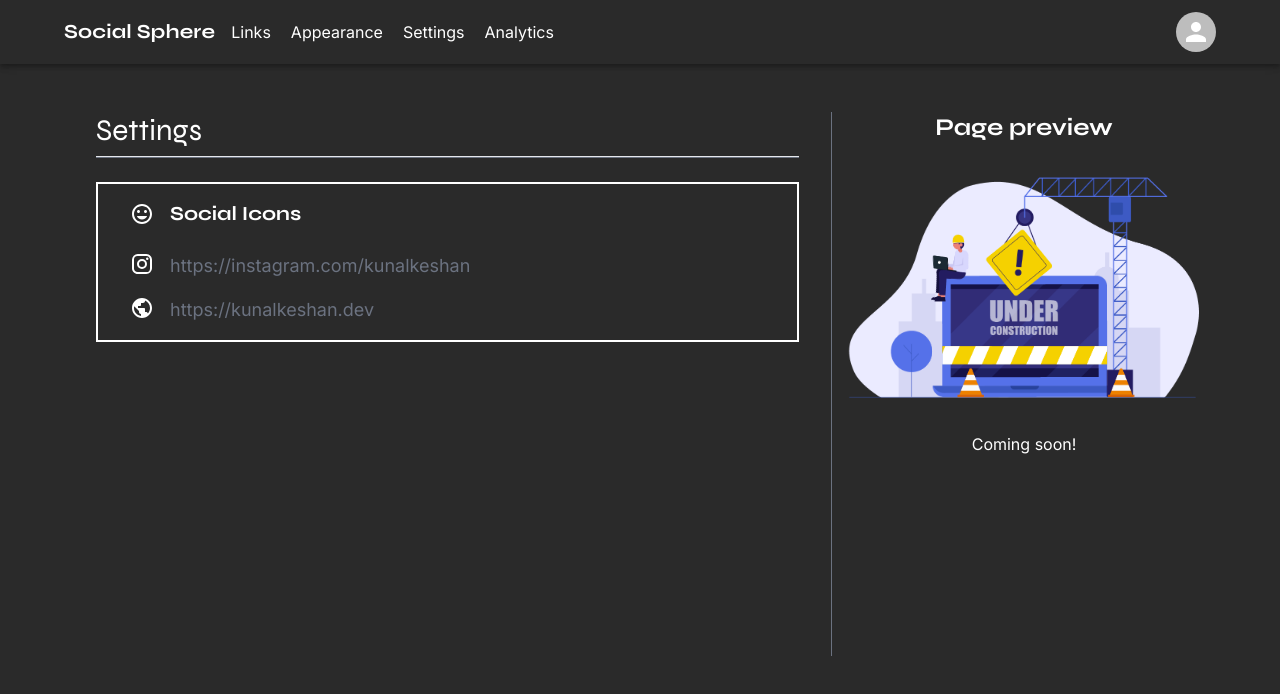
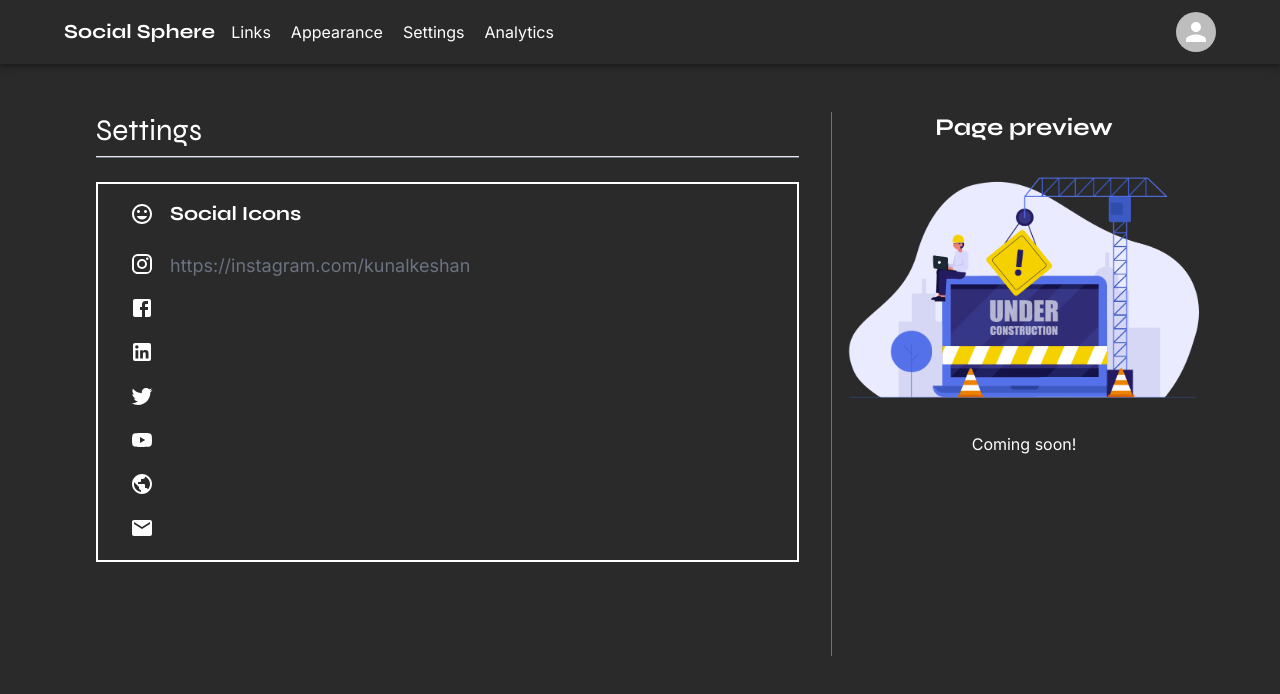
Before and after one commit to kunalkeshan/Social-Sphere, a React (Vite) app in the folder client/: page /admin/settings in a window 1280 px wide. Shown: the top 694 px of the page. Built offline with nearby package versions, Linux system fonts and the light colour scheme; sample sign-in values are in the browser's storage.

Commit message:
chore: update socials integration (wip)

```diff
--- a/client/src/pages/admin/Settings.tsx
+++ b/client/src/pages/admin/Settings.tsx
@@ -1,3 +1,4 @@
+import { useState } from 'react';
 import TagFacesIcon from '@mui/icons-material/TagFaces';
 import InstagramIcon from '@mui/icons-material/Instagram';
 import FacebookIcon from '@mui/icons-material/Facebook';
@@ -7,6 +8,7 @@ import PublicIcon from '@mui/icons-material/Public';
 import TwitterIcon from '@mui/icons-material/Twitter';
 import YouTubeIcon from '@mui/icons-material/YouTube';
 import { User } from '../../../../@types';
+import { useAppDispatch, useAppSelector } from '../../hooks/hooks';
 
 const Settings = () => {
 	const PROFILE: User = {
@@ -24,6 +26,9 @@ const Settings = () => {
 			instagram: 'https://instagram.com/kunalkeshan',
 		},
 	};
+
+	const { user } = useAppSelector((state) => state.user);
+
 	return (
 		<section className='col-span-3 md:col-span-2 md:border-r border-gray-500 px-2 md:px-8'>
 			<h1 className='font-heading text-3xl'>Settings</h1>
@@ -33,7 +38,6 @@ const Settings = () => {
 					<TagFacesIcon fontSize='medium' /> <span>Social Icons</span>
 				</h2>
 				<div className='mt-4 flex flex-col gap-4 text-sm md:text-base lg:text-lg'>
-					{PROFILE.socials?.instagram && (
 					<div className='flex gap-4'>
 						<InstagramIcon />
 						<input
@@ -42,67 +46,60 @@ const Settings = () => {
 							className='bg-transparent w-full text-gray-500 outline-none hover:text-white transition-all hover:underline focus:underline focus:text-white'
 						/>
 					</div>
-					)}
-					{PROFILE.socials?.facebook && (
+
 					<div className='flex gap-4'>
 						<FacebookIcon />
 						<input
 							type='text'
-								value={PROFILE.socials?.facebook}
+							value={user?.socials?.facebook ?? ''}
 							className='bg-transparent w-full text-gray-500 outline-none hover:text-white transition-all hover:underline focus:underline focus:text-white'
 						/>
 					</div>
-					)}
-					{PROFILE.socials?.linkedin && (
+
 					<div className='flex gap-4'>
 						<LinkedInIcon />
 						<input
 							type='text'
-								value={PROFILE.socials?.linkedin}
+							value={user?.socials?.linkedin ?? ''}
 							className='bg-transparent w-full text-gray-500 outline-none hover:text-white transition-all hover:underline focus:underline focus:text-white'
 						/>
 					</div>
-					)}
-					{PROFILE.socials?.twitter && (
+
 					<div className='flex gap-4'>
 						<TwitterIcon />
 						<input
 							type='text'
-								value={PROFILE.socials?.twitter}
+							value={user?.socials?.twitter ?? ''}
 							className='bg-transparent w-full text-gray-500 outline-none hover:text-white transition-all hover:underline focus:underline focus:text-white'
 						/>
 					</div>
-					)}
-					{PROFILE.socials?.youtube && (
+
 					<div className='flex gap-4'>
 						<YouTubeIcon />
 						<input
 							type='text'
-								value={PROFILE.socials?.youtube}
+							value={user?.socials?.youtube ?? ''}
 							className='bg-transparent w-full text-gray-500 outline-none hover:text-white transition-all hover:underline focus:underline focus:text-white'
 						/>
 					</div>
-					)}
-					{PROFILE.socials?.website && (
+
 					<div className='flex gap-4'>
 						<PublicIcon />
 						<input
 							type='text'
-								value={PROFILE.socials?.website}
+							value={user?.socials?.website ?? ''}
 							className='bg-transparent w-full text-gray-500 outline-none hover:text-white transition-all hover:underline focus:underline focus:text-white'
 						/>
 					</div>
-					)}
-					{PROFILE.socials?.email && (
+
 					<div className='flex gap-4'>
 						<EmailIcon />
 						<input
 							type='text'
-								value={PROFILE.socials?.email}
+							value={user?.socials?.email ?? ''}
 							className='bg-transparent w-full text-gray-500 outline-none hover:text-white transition-all hover:underline focus:underline focus:text-white'
 						/>
 					</div>
-					)}
 				</div>
 			</div>
 		</section>
```
Lines whose indentation alone changed are shown as unchanged.
